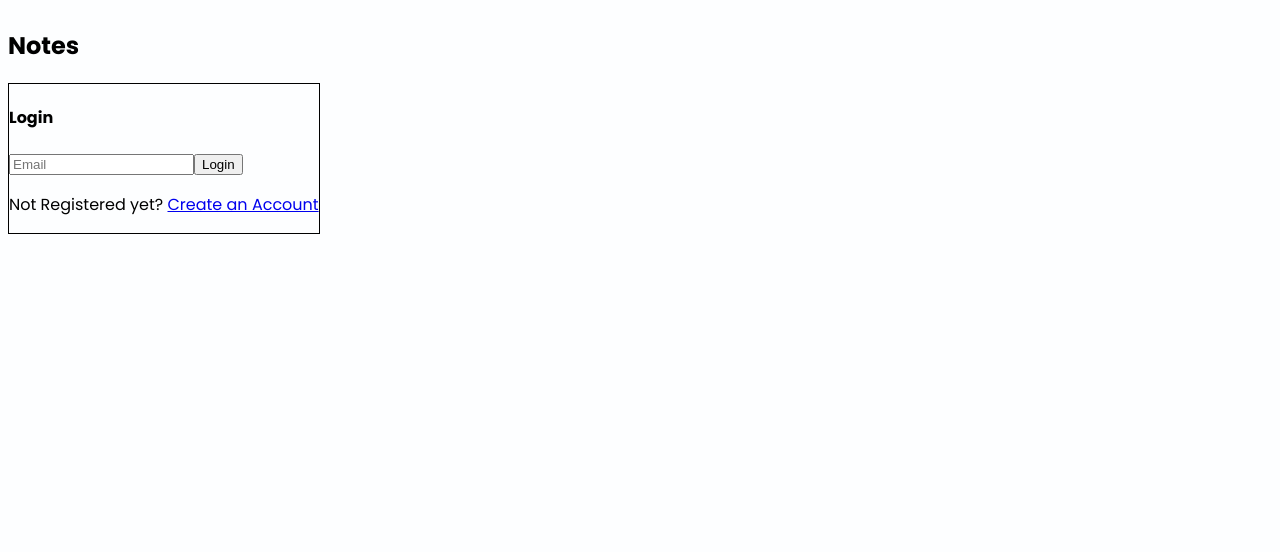
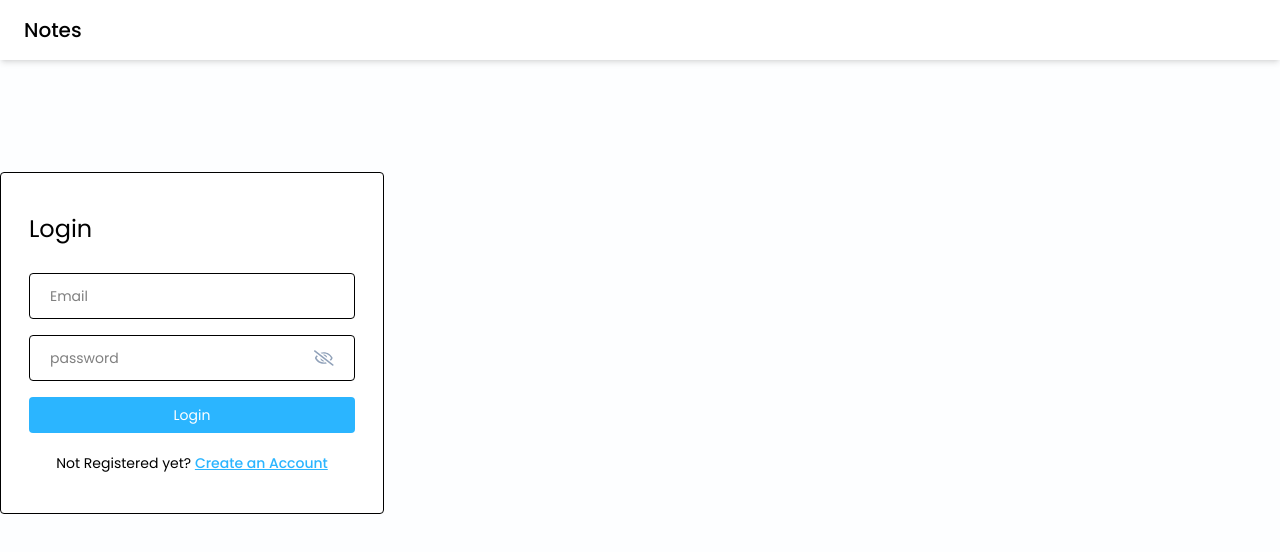
Before and after one commit to sasobapriyanjana11/Notella-App-Frontend, a React (Vite) app: page /login in a window 1280 px wide. Shown: the top 552 px of the page. Built offline with nearby package versions, Linux system fonts and the light colour scheme.

Commit message:
implement login page

```diff
--- a/package.json
+++ b/package.json
@@ -13,7 +13,9 @@
     "@tailwindcss/vite": "^4.0.14",
     "react": "^19.0.0",
     "react-dom": "^19.0.0",
-    "react-router-dom": "^7.3.0"
+    "react-icons": "^5.5.0",
+    "react-router-dom": "^7.3.0",
+    "tailwindcss": "^4.0.14"
   },
   "devDependencies": {
     "@eslint/js": "^9.21.0",
--- a/src/App.css
+++ b/src/App.css
@@ -1,3 +1,4 @@
-@tailwind base;
-@tailwind components;
-@tailwind utilities;
+/*@tailwind base;*/
+/*@tailwind components;*/
+/*@tailwind utilities;*/
+@import "tailwindcss";
--- /dev/null
+++ b/src/components/Input/PasswordInput.jsx
@@ -0,0 +1,31 @@
+import React, {useState} from 'react';
+import {FaRegEye,FaRegEyeSlash} from "react-icons/fa";
+const PasswordInput = ({value,onChange,palceholder})=>{
+
+    const[isShowPassword,setIsShowPassword] = useState(false);
+
+    const toggleShowPassword = () => {
+        setIsShowPassword(!isShowPassword);
+    }
+    return (
+        <div className="flex items-center bg-transparent border-[1.5px] px-5 rounded mb-3">
+            <input
+            value={value}
+            onChange={onChange}
+            type={isShowPassword ? 'text' : 'password'}
+            placeholder={palceholder || "password"}
+            className="w-full text-sm bg-transparent py-3 mr-3 rounded outline-none "
+            />
+            {isShowPassword?<FaRegEye
+            size={22}
+            className="text-primary cursor-pointer"
+            onClick={()=>toggleShowPassword()}
+            />:<FaRegEyeSlash
+                size={22}
+                className="text-slate-400 cursor-pointer"
+                onClick={()=>toggleShowPassword()}
+            />}
+        </div>
+    )
+}
+export default PasswordInput;
--- a/src/components/Navbar/Navbar.jsx
+++ b/src/components/Navbar/Navbar.jsx
@@ -1,11 +1,13 @@
-import React from 'react'
+import React from 'react';
+
 const NavBar = () => {
-   return(
-       <div className="bg-white flex item-center justify-between px-6 py-2 drop-shadow">
-           <h2 className="text-xl font-medium text-black py-2">
+    return (
+        <div className="bg-white flex items-center justify-between px-6 py-2 shadow-md">
+            <h2 className="text-xl font-medium text-black py-2">
                 Notes
-           </h2>
-       </div>
-   )
-}
+            </h2>
+        </div>
+    );
+};
+
 export default NavBar;
--- a/src/index.css
+++ b/src/index.css
@@ -1,8 +1,9 @@
 @import url('https://fonts.googleapis.com/css2?family=Nunito:ital,wght@0,200..1000;1,200..1000&family=Poppins:ital,wght@0,100;0,200;0,300;0,400;0,500;0,600;0,700;0,800;0,900;1,100;1,200;1,300;1,400;1,500;1,600;1,700;1,800;1,900&display=swap');
 
-@tailwind base;
-@tailwind components;
-@tailwind utilities;
+/*@tailwind base;*/
+/*@tailwind components;*/
+/*@tailwind utilities;*/
+@import "tailwindcss";
 
 @layer base {
     html{
@@ -11,10 +12,29 @@
     body{
         background-color: #fdfeff;
         overflow-x: hidden;
-
     }
 
 }
 @layer components {
+    .bg-primary {
+        background-color: #2BB5FF;
+    }
+    .btn-primary{
+        @apply w-full text-sm bg-[#2BB5FF] text-white p-2 rounded my-1 hover:bg-blue-600 ;
+    }
 
+    .bg-secondary {
+        background-color: #EF863E;
+    }
+
+    .text-primary {
+        color: #2BB5FF;
+    }
+
+    .text-secondary {
+        color:#EF863E;
+    }
+    .input-box{
+        @apply w-full text-sm bg-transparent border-[1.5px] px-5 py-3 rounded mb-4 outline-none;
+    }
 }
--- a/src/pages/Login/Login.jsx
+++ b/src/pages/Login/Login.jsx
@@ -1,24 +1,59 @@
-import React from 'react'
+import React, {useState} from 'react'
 import Navbar from "../../components/Navbar/Navbar.jsx";
 import {Link} from "react-router-dom";
+import PasswordInput from "../../components/Input/PasswordInput.jsx";
+import {validateEmail} from "../../utils/helper.js";
+
 
 const Login = () => {
+
+    const [email, setEmail] = useState("");
+    const [password, setPassword] = useState("");
+    const[error, setError] = useState(null);
+
+    const handleLogin=async (e) => {
+        e.preventDefault();
+
+        if(!validateEmail(email)) {
+            setError("please enter a valid email address");
+            return;
+        }
+        if(!password) {
+            setError("please enter a password");
+            return;
+        }
+        setError("");
+        //Login API call
+    };
+
+
     return <>
         <Navbar/>
         <div className="flex items-center justify-content mt-28">
             <div className="w-96 border rounded bg-white px-7 py-10">
-                <form onSubmit={()=>{}}></form>
+                <form onSubmit={handleLogin}>
                 <h4 className="text-2xl mb-7">Login</h4>
-                <input type="text" placeholder="Email" className="input-box" />
+                <input
+                    type="text"
+                    placeholder="Email"
+                    className="input-box"
+                   value={email}
+                    onChange={(e)=>setEmail(e.target.value)}/>
+
+
+                    <PasswordInput value={password} onChange={(e)=>setPassword(e.target.value)}/>
+                    {error && <p className="text-red-500 text-xs pb-1">{error}</p>}
+
                 <button type="submit" className="btn-primary">
                     Login
                 </button>
-                <p className="text-sm text-center mt-4">
+                 <p className="text-sm text-center mt-4">
                     Not Registered yet?{" "}
                     <Link to="/signup" className="font-medium text-primary underline">
                         Create an Account
                     </Link>
-                </p>
+                 </p>
+                </form>
             </div>
         </div>
     </>
--- /dev/null
+++ b/src/utils/helper.js
@@ -0,0 +1,4 @@
+export const validateEmail=(email)=>{
+    const regex = /^[^\s@]+@[^\s@]+\.[^\s@]+$/;
+    return regex.test(email);
+};
--- a/tailwind.config.js
+++ b/tailwind.config.js
@@ -7,8 +7,8 @@ export default {
     theme: {
         extend: {
             colors: {
-                primary: "#1D4ED8",
-                secondary: "#9333EA",
+                primary: "#2BB5FF",
+                secondary: "#EF863E",
             }
         }
     },
--- a/vite.config.js
+++ b/vite.config.js
@@ -1,8 +1,11 @@
 import { defineConfig } from 'vite'
 import react from '@vitejs/plugin-react'
+import tailwindcss from "@tailwindcss/vite";
+
 
 // https://vite.dev/config/
 export default defineConfig({
   plugins: [react(),
+      tailwindcss(),
   ],
-})
+});
```
Also changed, not shown: 1 other file (tests, documents, lock files or other folders).
